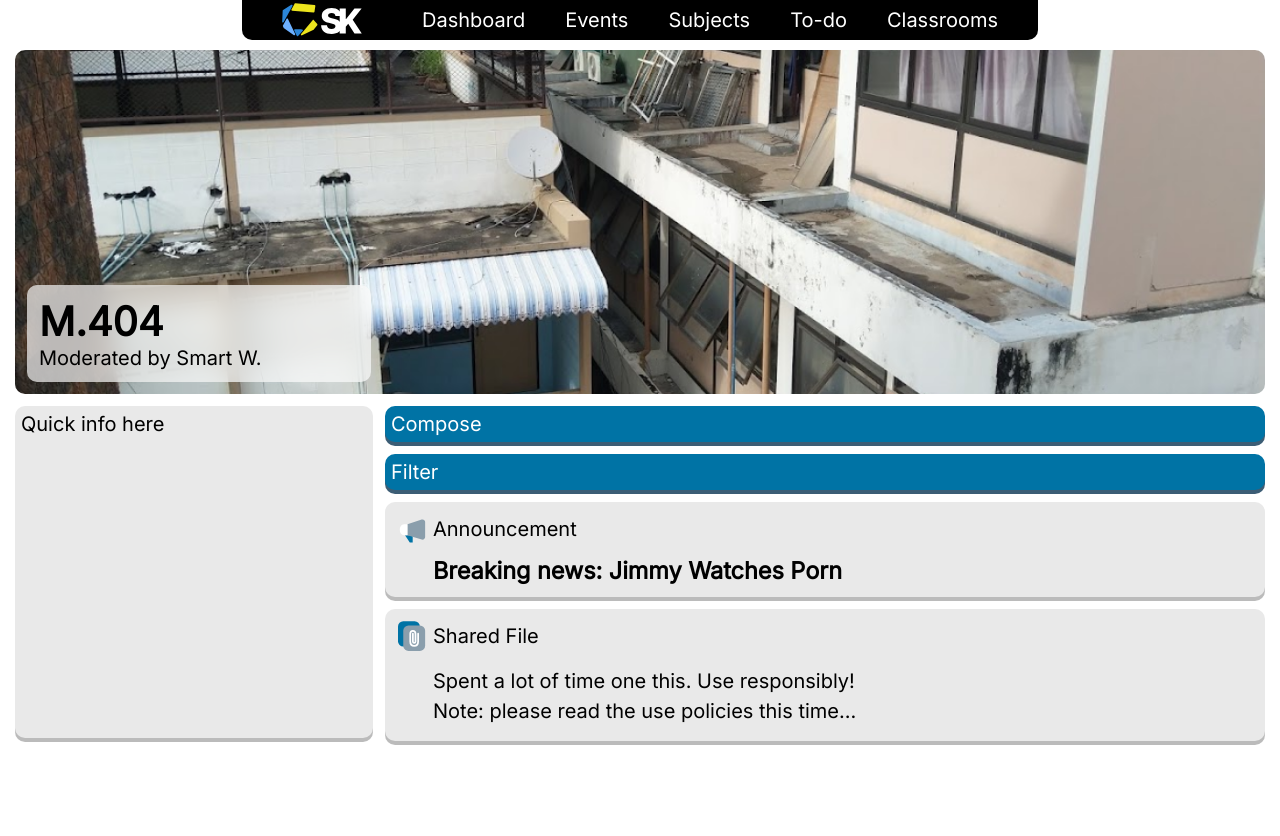
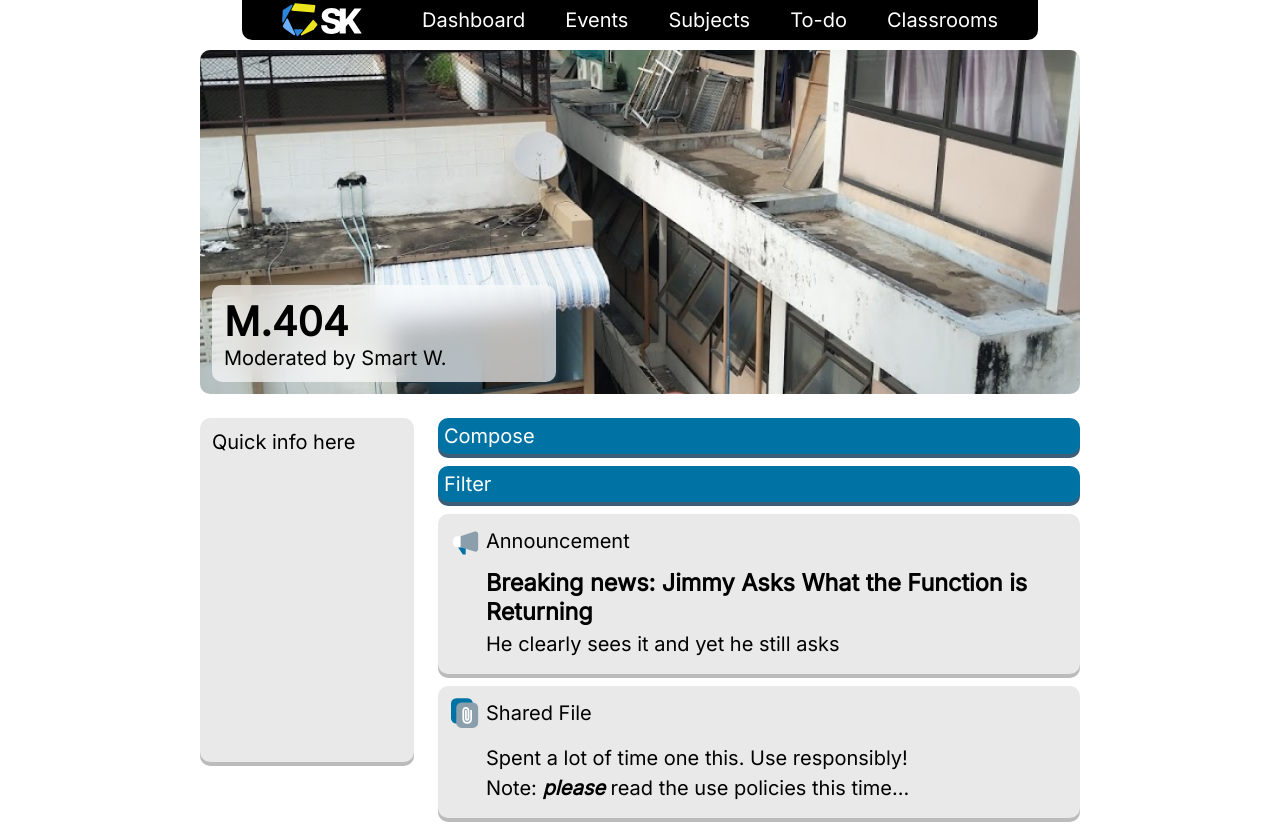
Before and after one commit to colony-school/Cschool-frontend, a Next.js app: page /classroom/1/401 in a window 1280 px wide. Before the commit the page ends 800 px from the top, so only its background shows below. Built offline with nearby package versions, Linux system fonts and the light colour scheme.

Commit message:
Un-widen the Classroom page

```diff
--- a/src/pages/classroom/[schoolID]/[class].tsx
+++ b/src/pages/classroom/[schoolID]/[class].tsx
@@ -76,12 +76,12 @@ const Classroom: NextPage = () => {
                             {
                                 type: "announcement",
                                 id: "1",
-                                body: "# Breaking news: Jimmy Watches Porn"
+                                body: "# Breaking news: Jimmy Asks What the Function is Returning \n\n He clearly sees it and yet he still asks"
                             },
                             {
                                 type: "sharedFile",
                                 id: "2",
-                                annotation: "Spent a lot of time one this. Use responsibly!\n\nNote: please read the use policies this time...",
+                                annotation: "Spent a lot of time one this. Use responsibly!\n\nNote: ***please*** read the use policies this time...",
                                 links: [],
                                 file: "https://firebasestorage.googleapis.com/v0/b/siravit-p.appspot.com/o/portfolio%2FEmocial.png?alt=media&token=040736c3-afba-4847-8b9f-a08363c9cc8d",
                                 usePolicies: {
--- a/src/styles/components/post/post.module.scss
+++ b/src/styles/components/post/post.module.scss
@@ -15,7 +15,12 @@
     &-content {
         padding: 0.3rem 0.6rem 0.3rem 2.1rem;
     }
-    &-announcement {
-        @extend .post;
-    }
 }
+
+.post-announcement {
+    @extend .post;
+}
+
+.post-shared-file {
+    @extend .post;
+}
--- a/src/styles/pages/classroom/colony.module.scss
+++ b/src/styles/pages/classroom/colony.module.scss
@@ -6,14 +6,15 @@
 
 .card {
     @include cc.card(p.$secondary);
-    padding: 0.3rem;
+    padding: 0.6rem;
 }
 
 .root {
     display: flex;
     flex-direction: column;
-    gap: 0.6rem;
+    gap: 1.2rem;
     padding: 0 0.9rem 0.9rem 0.9rem;
+    width: calc(100vw - 20rem);
 }
 
 .header {
@@ -23,7 +24,7 @@
     justify-content: flex-start;
     align-items: flex-end;
     height: 16rem;
-    width: calc(100vw - 2.7rem);
+    width: calc(100% - 1.2rem);
     padding: 0.6rem;
     &-card {
         @include cc.card(p.$card-translucent, false);
@@ -34,7 +35,7 @@
 }
 
 .split {
-    @include ls.split-horizontal-uneven-2(auto, calc(100vw - 20rem), 0.6rem);
+    @include ls.split-horizontal-uneven-2(1fr, 3fr, 1.2rem);
 }
 
 .content {
```
